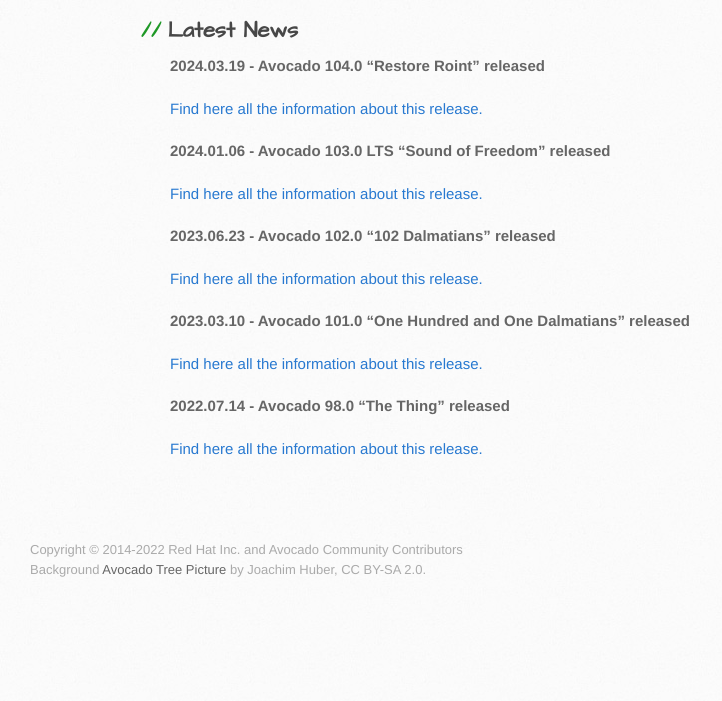
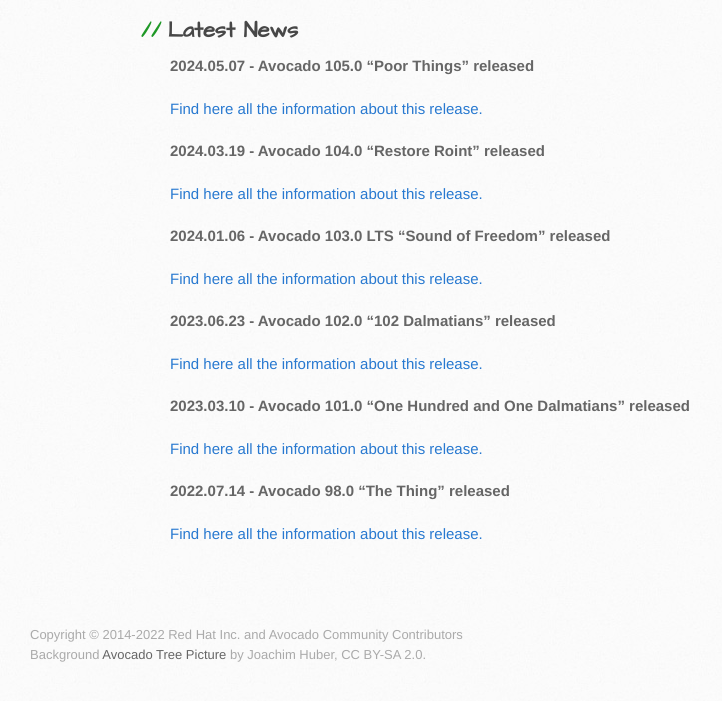
Before and after one commit to avocado-framework/avocado-framework.github.io, a Jekyll site: the page built from index.md, in a window 1280 px wide, cut to the strip 669-1383 px from the top of the page. Shown: the top 701 px of the strip, without its empty margins (0-722 px from the left). Built offline with Jekyll 4.4.1, drawn with Linux system fonts in a browser that asks for light colours; our own code applies the rules of GitHub Pages for plain Markdown files; before the commit the page ends 1298 px from its top, so only the background shows below that.

Commit message:
Add 105.0 release announcement

```diff
--- a/index.md
+++ b/index.md
@@ -16,6 +16,10 @@
 
 
 ## Latest News
+
+**2024.05.07 - Avocado 105.0 "Poor Things" released**
+
+[Find here all the information about this release.](https://avocado-framework.readthedocs.io/en/latest/releases/105_0.html)
 
 **2024.03.19 - Avocado 104.0 "Restore Roint" released**
 
```
